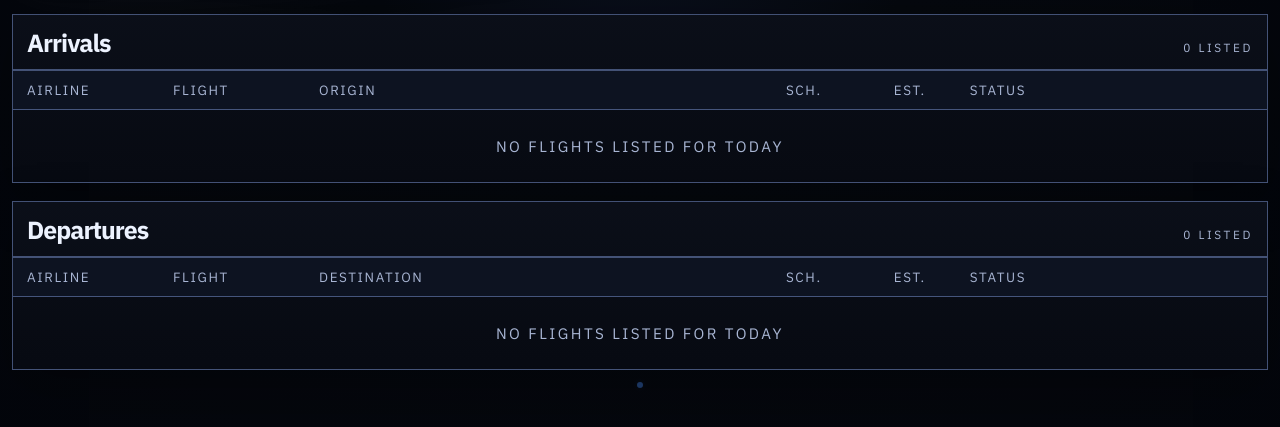
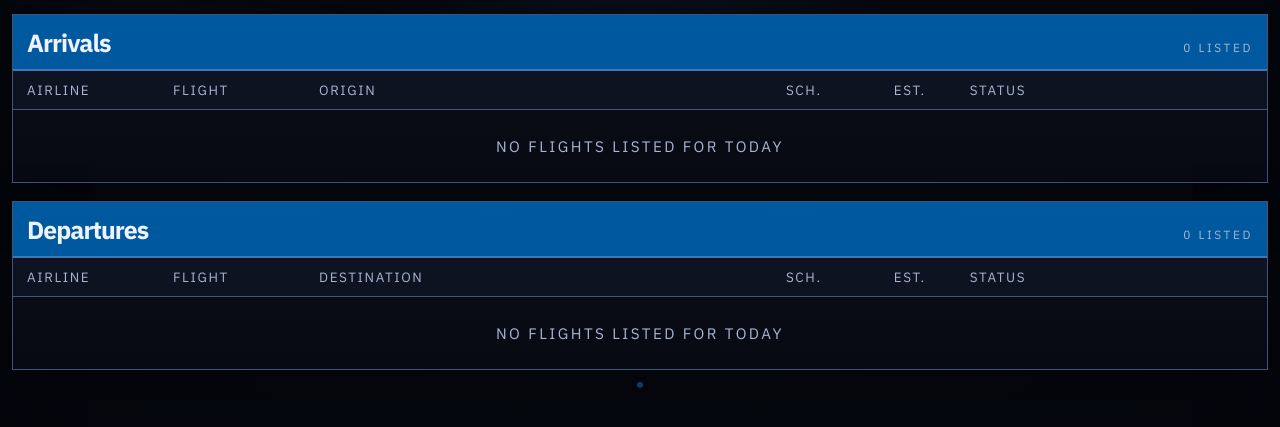
Before and after one commit to Elpho910/FR_Dashboard, a Flask app: page / in a window 1280 px wide. Shown: the part 122-549 px from the top of the page. Run offline with Flask 3, Linux system fonts and the light colour scheme; data comes from the database, SQL or seed files in the repository; data that the repository does not hold is empty.

Commit message:
update css

```diff
--- a/static/css/board.css
+++ b/static/css/board.css
@@ -113,6 +113,7 @@ body {
   gap: 12px;
   padding: 12px 14px 10px;
   border-bottom: 2px solid var(--line);
+  background-color: #00589f;
 }
 
 .board-panel-title {
```
